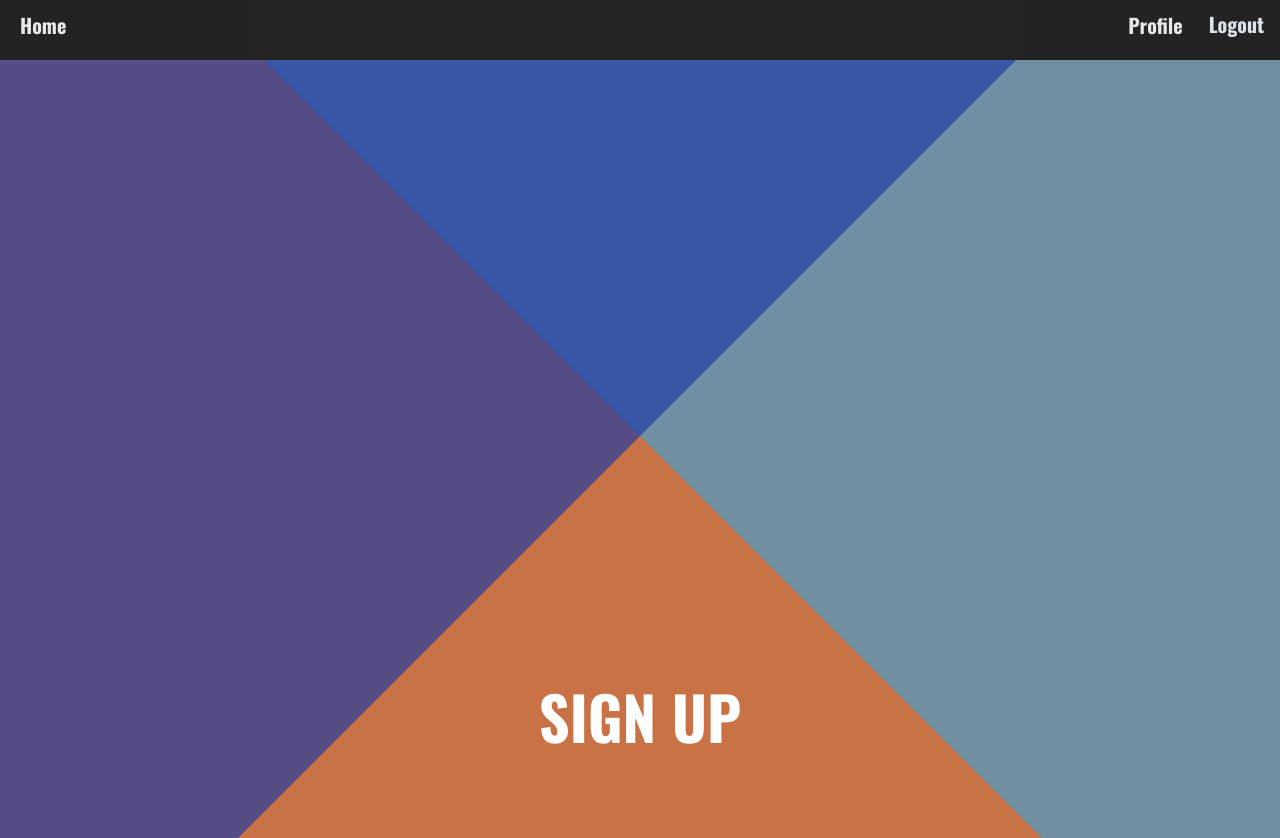
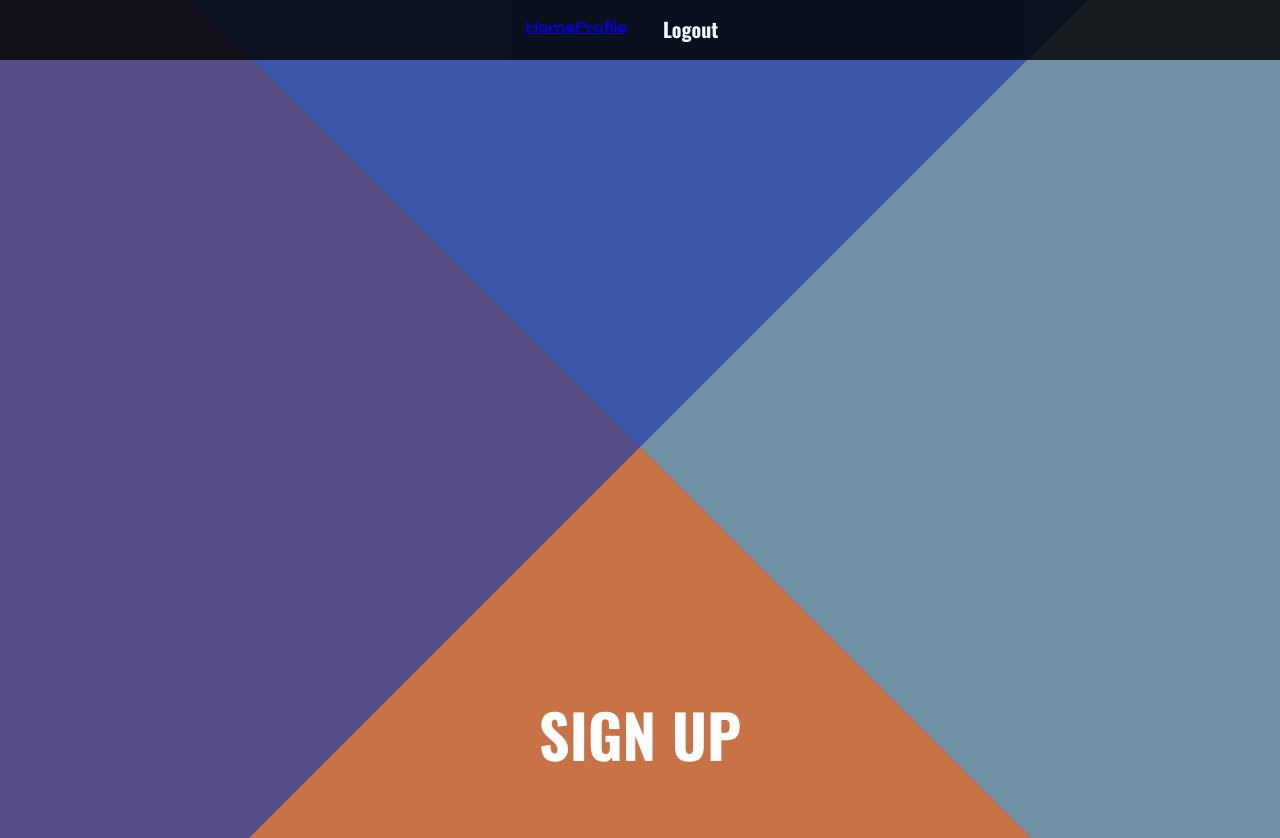
Before and after one commit to karechob/Capstone-frontend-TTP, a React (Create React App) app in the folder wint/: page /signup in a window 1280 px wide. After the commit the page ends 800 px from the top, so only its background shows below. Built offline with nearby package versions, Linux system fonts and the light colour scheme; sample sign-in values are in the browser's storage.

Commit message:
fix+feat[navBar]: redo navBar styling and fix issue in navBar caused by login and signup css

```diff
--- a/wint/src/css/login.css
+++ b/wint/src/css/login.css
@@ -21,7 +21,7 @@
   margin: 0;
 }
 
-.login-container {
+/* .login-container {
   position: absolute;
   width: 100%;
   height: 97.2%;
@@ -30,6 +30,15 @@
   justify-content: center;
   align-items: center;
   background-color: #000000;
+  z-index: -10;
+} */
+
+.login-container {
+  position: fixed;
+  width: 100%;
+  height: 100%;
+  background-color: #000000;
+  z-index: -10;
 }
 
 .login-container:hover,
@@ -65,7 +74,6 @@
     margin-top: -63vmax;
     transform-origin: 0 50%;
     transition: all 0.5s cubic-bezier(0.445, 0.05, 0, 1);
-    z-index: 10;
     opacity: 0.65;
     transition-delay: 0.2s;
   }
@@ -117,7 +125,6 @@
   transition-delay: 0s;
   color: #ffffff;
   font-size: 18px;
-  z-index: 1;
 }
 
 .login-error {
@@ -219,9 +226,8 @@
   text-align: center;
   font-size: 60px;
   color: #ffffff;
-  z-index: 11;
   font-family: "Oswald", sans-serif;
-  opacity: 1;
+  z-index: 1;
   transition: opacity 0.3s ease;
   pointer-events: none;
 }
--- a/wint/src/css/navBar.css
+++ b/wint/src/css/navBar.css
@@ -1,30 +1,34 @@
-/* navBar.css */
+.nav-outer-container {
+  width: 100%;
+}
+
 .nav-container {
-  background-color: #252525;
-  opacity: 0.9;
+  background-color: #000000d0;
+  opacity: 1;
   height: 60px;
-  z-index: -3;
+  display: flex;
+  justify-content: center;
+  align-items: center;
 }
 
 .nav-links {
+  list-style-type: none;
+  margin: 0;
+  padding: 0;
   display: flex;
-  justify-content: flex-start;
+  justify-content: center;
   align-items: center;
-  list-style: none;
-  margin: 0;
-  padding: 10px 0;
 }
 
-.nav-item-left,
-.nav-item-right {
+.nav-item {
+  margin: 0 30px;
   position: relative;
 }
 
-.nav-item-left::after,
-.nav-item-right::after {
+.nav-item::after {
   content: "";
   position: absolute;
-  bottom: -10px;
+  bottom: -5px;
   left: 0;
   width: 100%;
   height: 2px;
@@ -33,57 +37,24 @@
   transition: opacity 0.3s ease;
 }
 
-.nav-item-left:hover::after,
-.nav-item-right:hover::after {
+.nav-item:hover::after {
   opacity: 1;
 }
 
-.nav-links a {
-  color: #fff;
-  text-decoration: none;
-  position: relative;
+.nav-links button {
   font-size: 20px;
   font-family: "Oswald", sans-serif;
-  padding: 10px;
+  color: aliceblue;
+  background-color: #25252500;
+  border: none;
+  cursor: pointer;
   transition: transform 0.2s ease, box-shadow 0.2s ease;
+  margin: 0 30px;
 }
 
-.nav-links a:hover {
+.nav-links button:hover {
   color: #ffffff;
   font-weight: 900;
-  transform: scale(1.05);
+  transform: scale(1.1);
   box-shadow: 0 4px 8px rgba(0, 0, 0, 0.1);
 }
-
-.nav-links {
-  display: flex;
-  justify-content: space-between;
-  list-style-type: none;
-  padding: 10px;
-}
-
-.nav-item-left {
-  margin-right: auto;
-}
-
-.nav-item-right {
-  margin-left: 10px;
-}
-
-.nav-button {
-  font-size: 20px;
-  position: relative;
-  font-family: "Oswald", sans-serif;
-  margin-top: -3px;
-  color: aliceblue;
-  background-color: #252525;
-  border: #252525;
-  transition: transform 0.2s ease, box-shadow 0.2s ease;
-}
-
-.nav-button:hover {
-  color: #ffffff;
-  font-weight: 900;
-  transform: scale(1.05);
-  box-shadow: 0 4px 8px rgba(0, 0, 0, 0.1);
-}
--- a/wint/src/css/signup.css
+++ b/wint/src/css/signup.css
@@ -21,7 +21,7 @@
   margin: 0;
 }
 
-.signup-container {
+/* .signup-container {
   position: absolute;
   width: 100%;
   height: 97.2%;
@@ -30,6 +30,15 @@
   justify-content: center;
   align-items: center;
   background-color: #000000;
+  z-index: -10;
+} */
+
+.signup-container {
+  position: fixed;
+  width: 100%;
+  height: 100%;
+  background-color: #000000;
+  z-index: -10;
 }
 
 .signup-container:hover,
@@ -65,7 +74,6 @@
     margin-top: -61vmax;
     transform-origin: 0 50%;
     transition: all 0.5s cubic-bezier(0.445, 0.05, 0, 1);
-    z-index: 10;
     opacity: 0.65;
     transition-delay: 0.2s;
   }
@@ -118,7 +126,6 @@
   transition-delay: 0s;
   color: #ffffff;
   font-size: 20px;
-  z-index: 1;
 }
 
 .signup-error {
@@ -178,9 +185,8 @@
   text-align: center;
   font-size: 60px;
   color: #ffffff;
-  z-index: 11;
+  z-index: 1;
   font-family: "Oswald", sans-serif;
-  opacity: 1;
   transition: opacity 0.3s ease;
   pointer-events: none;
 }
--- a/wint/src/css/tripHistory.css
+++ b/wint/src/css/tripHistory.css
@@ -1,4 +1,4 @@
-.header-trips{
-    text-align: left;
-    margin-left: 30px;
+.header-trips {
+  text-align: left;
+  margin-left: 30px;
 }
```
